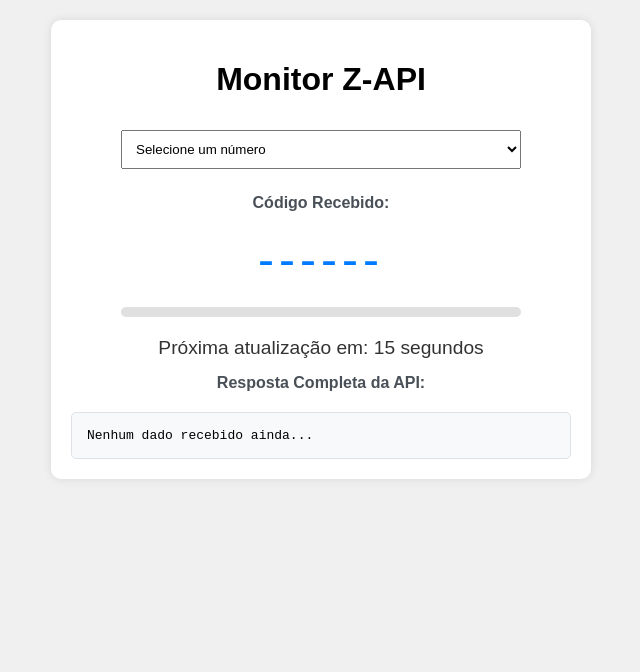
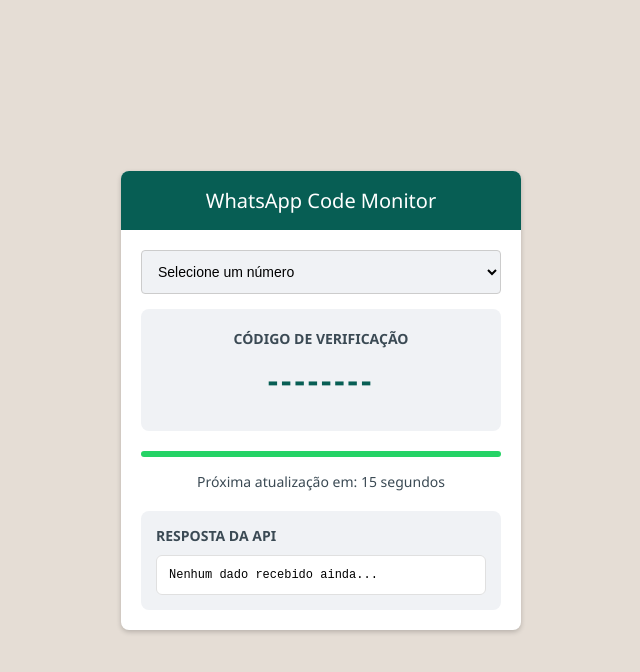
Before and after one commit to Automate-Easy/Z-API, a plain HTML site: page index.html in a window 1280 px wide. Shown: the whole page, without its empty margins (319-959 px from the left). Drawn offline with Linux system fonts and the light colour scheme.

Commit message:
Update index.html

```diff
--- a/index.html
+++ b/index.html
@@ -3,116 +3,220 @@
 <head>
     <title>Monitor Z-API</title>
     <style>
+        :root {
+            --whatsapp-green: #128C7E;
+            --whatsapp-green-dark: #075E54;
+            --whatsapp-green-light: #25D366;
+            --whatsapp-chat-bg: #e5ddd5;
+            --whatsapp-white: #ffffff;
+            --whatsapp-gray: #3b4a54;
+            --whatsapp-light-gray: #f0f2f5;
+        }
+
         body {
-            font-family: Arial, sans-serif;
+            font-family: 'Segoe UI', Helvetica, Arial, sans-serif;
+            margin: 0;
+            padding: 0;
+            background-color: var(--whatsapp-chat-bg);
+            height: 100vh;
+            display: flex;
+            justify-content: center;
+            align-items: center;
+        }
+
+        #container {
+            background-color: var(--whatsapp-white);
+            width: 400px;
+            border-radius: 8px;
+            box-shadow: 0 2px 5px rgba(0, 0, 0, 0.2);
+            overflow: hidden;
+        }
+
+        .header {
+            background-color: var(--whatsapp-green-dark);
+            color: white;
+            padding: 16px;
             text-align: center;
-            margin: 20px;
-            background-color: #f0f0f0;
+            font-size: 20px;
+            font-weight: 500;
         }
-        #container {
-            background: white;
+
+        .content {
             padding: 20px;
-            border-radius: 10px;
-            max-width: 500px;
-            margin: 0 auto;
-            box-shadow: 0 0 10px rgba(0,0,0,0.1);
         }
-        select, button {
-            padding: 10px;
-            margin: 10px;
-            width: 80%;
+
+        select {
+            width: 100%;
+            padding: 12px;
+            margin-bottom: 15px;
+            border: 1px solid #ccc;
+            border-radius: 4px;
+            font-size: 14px;
+            background-color: var(--whatsapp-light-gray);
         }
+
+        .code-section {
+            background-color: var(--whatsapp-light-gray);
+            padding: 20px;
+            border-radius: 8px;
+            margin-bottom: 20px;
+            text-align: center;
+        }
+
         #code-display {
-            font-size: 3em;
-            letter-spacing: 5px;
-            margin: 20px 0;
-            color: #007bff;
+            font-size: 32px;
+            letter-spacing: 3px;
+            color: var(--whatsapp-green-dark);
+            font-weight: bold;
+            margin: 10px 0;
         }
-        #progress-container {
-            height: 10px;
-            background: #e0e0e0;
-            border-radius: 5px;
-            margin: 20px auto;
-            width: 80%;
+
+        .progress-container {
+            height: 6px;
+            background-color: #e0e0e0;
+            border-radius: 3px;
+            margin: 15px 0;
+            overflow: hidden;
         }
+
         #progress-bar {
             height: 100%;
-            width: 0%;
-            background: #007bff;
-            border-radius: 5px;
+            width: 100%;
+            background-color: var(--whatsapp-green-light);
             transition: width 0.1s linear;
         }
+
         #countdown {
-            font-size: 1.2em;
-            color: #333;
+            color: var(--whatsapp-gray);
+            font-size: 14px;
+            text-align: center;
+            margin-bottom: 15px;
         }
+
+        .response-section {
+            background-color: var(--whatsapp-light-gray);
+            padding: 15px;
+            border-radius: 8px;
+            margin-top: 20px;
+        }
+
+        .section-title {
+            color: var(--whatsapp-gray);
+            font-size: 14px;
+            font-weight: 600;
+            margin-bottom: 10px;
+        }
+
         #response-data {
-            background: #f8f9fa;
-            border: 1px solid #dee2e6;
-            border-radius: 5px;
-            padding: 15px;
-            margin-top: 20px;
-            text-align: left;
+            background-color: white;
+            padding: 12px;
+            border-radius: 6px;
+            font-family: monospace;
+            font-size: 12px;
             white-space: pre-wrap;
-            font-family: monospace;
             max-height: 200px;
             overflow-y: auto;
+            border: 1px solid #e0e0e0;
         }
-        .section-title {
-            font-weight: bold;
-            margin-top: 15px;
-            color: #495057;
+
+        .whatsapp-loading {
+            display: inline-block;
+            position: relative;
+            width: 20px;
+            height: 20px;
+        }
+
+        .whatsapp-loading div {
+            position: absolute;
+            width: 4px;
+            height: 4px;
+            background: var(--whatsapp-green-light);
+            border-radius: 50%;
+            animation: whatsapp-loading 1.2s linear infinite;
+        }
+
+        .whatsapp-loading div:nth-child(1) {
+            animation-delay: 0s;
+            left: 0;
+        }
+
+        .whatsapp-loading div:nth-child(2) {
+            animation-delay: -0.4s;
+            left: 8px;
+        }
+
+        .whatsapp-loading div:nth-child(3) {
+            animation-delay: -0.8s;
+            left: 16px;
+        }
+
+        @keyframes whatsapp-loading {
+            0%, 100% {
+                transform: translateY(0);
+            }
+            50% {
+                transform: translateY(-6px);
+            }
         }
     </style>
 </head>
 <body>
     <div id="container">
-        <h1>Monitor Z-API</h1>
+        <div class="header">
+            <span>WhatsApp Code Monitor</span>
+        </div>
 
-        <!-- Dropdown para selecionar o telefone -->
+        <div class="content">
             <select id="phone-select">
                 <option value="">Selecione um número</option>
                 <option value="phone1">(81) 9103-7041</option>
                 <option value="phone2">(81) 9595-6982</option>
             </select>
 
-        <!-- Exibição do código -->
-        <div class="section-title">Código Recebido:</div>
-        <div id="code-display">------</div>
+            <div class="code-section">
+                <div class="section-title">CÓDIGO DE VERIFICAÇÃO</div>
+                <div id="code-display">--------</div>
+            </div>
 
-        <!-- Barra de progresso -->
-        <div id="progress-container">
+            <div class="progress-container">
                 <div id="progress-bar"></div>
             </div>
 
-        <!-- Contador regressivo -->
             <div id="countdown">Próxima atualização em: 15 segundos</div>
 
-        <!-- Exibição completa da resposta -->
-        <div class="section-title">Resposta Completa da API:</div>
+            <div class="response-section">
+                <div class="section-title">RESPOSTA DA API</div>
                 <div id="response-data">Nenhum dado recebido ainda...</div>
+            </div>
+        </div>
     </div>
 
     <script>
         // Configurações - mapeamento de telefones para instância/token
         const phoneConfig = {
             phone1: {
-                instancia: "3D7DCCD13769605AF7E9B2D4EBC7E202",  // Substitua pelo seu valor real
-                token: "C2D12E009B4642F99ADFC7CB",         // Substitua pelo seu valor real
-                phone: "558191037041"    // Número no formato E.164
+                instancia: "3D7DCCD13769605AF7E9B2D4EBC7E202",
+                token: "C2D12E009B4642F99ADFC7CB",
+                phone: "558191037041"
             },
             phone2: {
-                instancia: "3D67BF8C04F6A0AE58362272D360C213",  // Substitua pelo seu valor real
-                token: "5FB1E9C5F40F3DA299FB1C4A",         // Substitua pelo seu valor real
-                phone: "558195956982"    // Número no formato E.164
+                instancia: "3D67BF8C04F6A0AE58362272D360C213",
+                token: "5FB1E9C5F40F3DA299FB1C4A",
+                phone: "558195956982"
             }
         };
 
-        const CLIENT_TOKEN = "Ffa07a322c30c40f69a39b5700df9bea8S"; // Substitua pelo seu valor real
-        const RELOAD_INTERVAL = 15000; // 15 segundos em milissegundos
+        const CLIENT_TOKEN = "Ffa07a322c30c40f69a39b5700df9bea8S";
+        const RELOAD_INTERVAL = 15000;
 
         let countdownInterval;
         let progressInterval;
+
+        // Função para formatar o código com hífen
+        function formatCode(code) {
+            if (!code || code.length !== 8) return code;
+            return `${code.substring(0, 4)}-${code.substring(4)}`;
+        }
 
         // Função para formatar JSON de forma legível
         function formatJSON(data) {
@@ -128,17 +232,19 @@
                 return;
             }
 
-            // Obtém os dados completos com base na seleção
             const { instancia, token, phone } = phoneConfig[selectedPhone];
-
-            // Monta a URL com todos os parâmetros dinâmicos
             const API_URL = `https://api.z-api.io/instances/${instancia}/token/${token}/phone-code/${phone}`;
 
             try {
-                // Limpa a resposta anterior
-                document.getElementById("response-data").textContent = "Carregando...";
+                // Mostra estado de loading
+                document.getElementById("response-data").innerHTML = `
+                    <div style="display: flex; justify-content: center; align-items: center; height: 40px;">
+                        <div class="whatsapp-loading">
+                            <div></div><div></div><div></div>
+                        </div>
+                    </div>
+                `;
 
-                // Faz a requisição à API
                 const response = await fetch(API_URL, {
                     headers: {
                         'Client-Token': CLIENT_TOKEN,
@@ -152,13 +258,10 @@
 
                 const data = await response.json();
 
-                // Exibe o código da resposta
-                document.getElementById("code-display").textContent = data.code || "-----";
-
-                // Exibe a resposta completa formatada
+                // Formata o código com hífen antes de exibir
+                const formattedCode = formatCode(data.code) || "---- ----";
+                document.getElementById("code-display").textContent = formattedCode;
                 document.getElementById("response-data").textContent = formatJSON(data);
-
-                // Inicia a barra de progresso e contador
                 startProgressBar();
 
             } catch (error) {
@@ -176,24 +279,20 @@
             const progressBar = document.getElementById("progress-bar");
             const countdownElement = document.getElementById("countdown");
 
-            // Resetar
             clearInterval(progressInterval);
             clearInterval(countdownInterval);
             progressBar.style.width = "100%";
 
-            // Atualiza a cada segundo
             progressInterval = setInterval(() => {
                 timeLeft--;
                 countdownElement.textContent = `Próxima atualização em: ${timeLeft} segundos`;
 
-                // Atualiza a barra
                 const progressPercent = (timeLeft / 15) * 100;
                 progressBar.style.width = `${progressPercent}%`;
 
-                // Recarrega ao final
                 if (timeLeft <= 0) {
                     clearInterval(progressInterval);
-                    fetchData(); // Reinicia o ciclo
+                    fetchData();
                 }
             }, 1000);
         }
```
Lines whose indentation alone changed are shown as unchanged.
